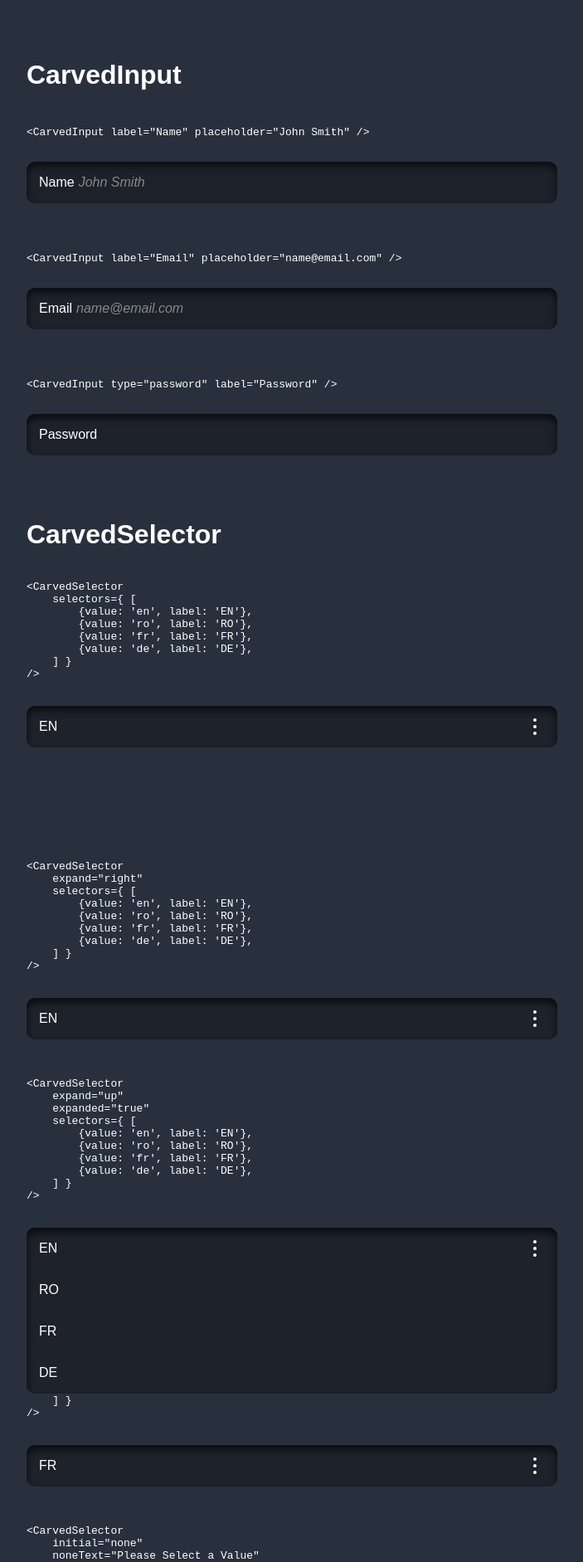
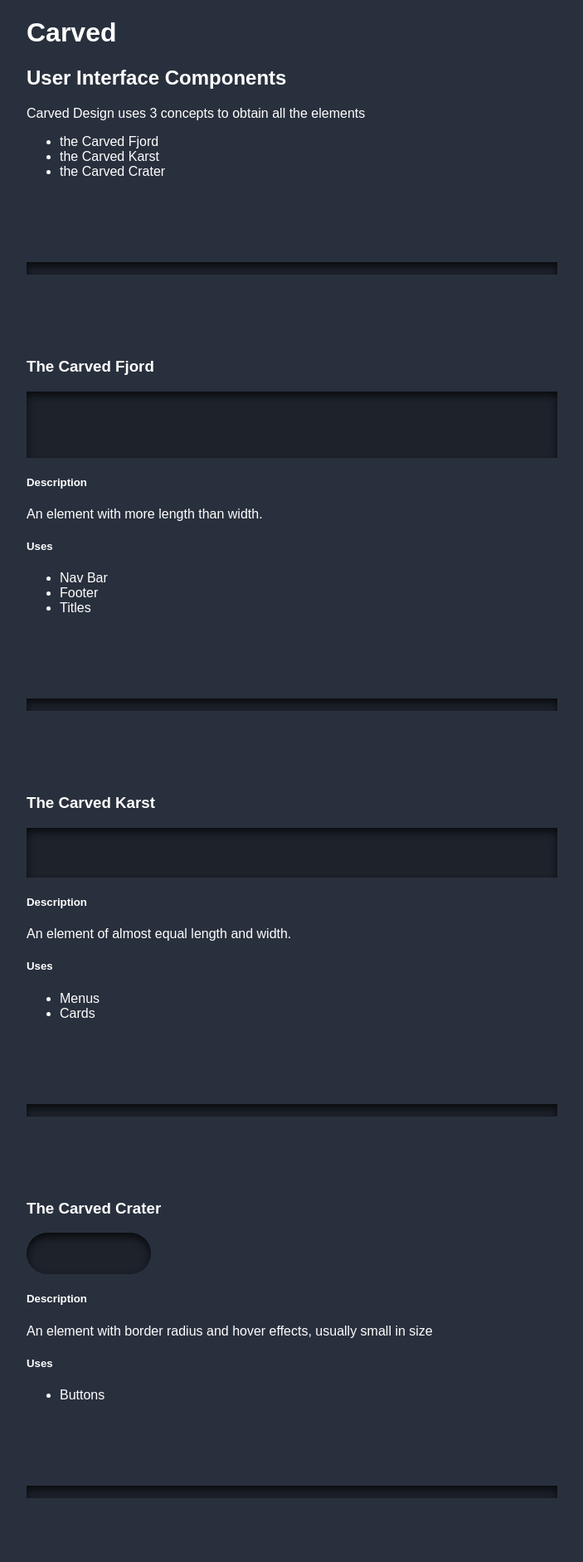
Before and after one commit to plurid/carved-ui, a React (Create React App) app: page / in a window 1280 px wide. Shown: the top 1883 px of the page at 83% size, without its empty margins (288-991 px from the left). Built offline with nearby package versions, Linux system fonts and the light colour scheme.

Commit message:
dev: App

```diff
--- a/src/examples/App.tsx
+++ b/src/examples/App.tsx
@@ -20,10 +20,82 @@ import { CarvedSelector } from "../lib";
 
 const App = () => (
     <div className='appContainer'>
-        <br />
-        <br />
+        <h1>Carved</h1>
+
+        <h2>User Interface Components</h2>
+
+        <p>Carved Design uses 3 concepts to obtain all the elements</p>
+
+        <ul>
+            <li>the Carved Fjord</li>
+            <li>the Carved Karst</li>
+            <li>the Carved Crater</li>
+        </ul>
+
+        <CarvedHr />
+
+
+
+        <h3>The Carved Fjord</h3>
+
+        <CarvedFjord />
+
+        <h5>Description</h5>
+
+        <p>An element with more length than width.</p>
+
+        <h5>Uses</h5>
+
+        <ul>
+            <li>Nav Bar</li>
+            <li>Footer</li>
+            <li>Titles</li>
+        </ul>
+
+        <CarvedHr />
+
+
+
+        <h3>The Carved Karst</h3>
+
+        <CarvedKarst />
+
+        <h5>Description</h5>
+
+        <p>An element of almost equal length and width.</p>
+
+        <h5>Uses</h5>
+
+        <ul>
+            <li>Menus</li>
+            <li>Cards</li>
+        </ul>
+
+        <CarvedHr />
+
+
+
+        <h3>The Carved Crater</h3>
+
+        <CarvedCrater />
+
+        <h5>Description</h5>
+
+        <p>An element with border radius and hover effects, usually small in size</p>
+
+        <h5>Uses</h5>
+
+        <ul>
+            <li>Buttons</li>
+        </ul>
+
+        <CarvedHr />
+
+
+
+        <h1>Components</h1>
+
         <h1>CarvedInput</h1>
-        <br />
 
         <code>
             {
@@ -81,6 +153,8 @@ const App = () => (
             label="Password"
         />
 
+
+        <CarvedHr />
 
 
         <br />
@@ -229,23 +303,18 @@ const App = () => (
         <br />
 
 
+        <CarvedHr />
 
-        <br />
-        <br />
+
+
         <h1>CarvedButton</h1>
 
         <CarvedButton text="Submit" />
 
+        <CarvedHr />
 
-        <br />
-        <br />
-        <br />
-        <br />
-        <br />
-        <br />
 
-        <br />
-        <br />
+
         <h1>CarvedCard</h1>
 
         <CarvedCard
@@ -262,63 +331,33 @@ const App = () => (
         <br />
         <br />
 
-
+        <CarvedHr />
 
 
 
         <h1>Headings</h1>
-        <br />
-        <br />
-        <br />
 
         <CarvedH1
             text="CarvedH1"
         />
 
-
-        <br />
-        <br />
-        <br />
-        <br />
-        <br />
-
-        <br />
-        <br />
-        <br />
-        <br />
-        <br />
-
+        <CarvedHr />
 
 
 
         <h1>Carved Crater</h1>
-        <br />
-        <br />
-        <br />
 
         <CarvedCrater />
 
+        <CarvedHr />
 
-        <br />
-        <br />
-        <br />
-        <br />
-        <br />
 
 
         <h1>Carved Fjord</h1>
-        <br />
-        <br />
-        <br />
 
         <CarvedFjord />
 
-        <br />
-        <br />
-        <br />
-        <br />
-        <br />
-
+        <CarvedHr />
 
 
 
@@ -357,13 +396,6 @@ const App = () => (
             </CarvedKarst>
         </div>
 
-
-        <br />
-        <br />
-        <br />
-        <br />
-
-
     </div>
 );
 
```
